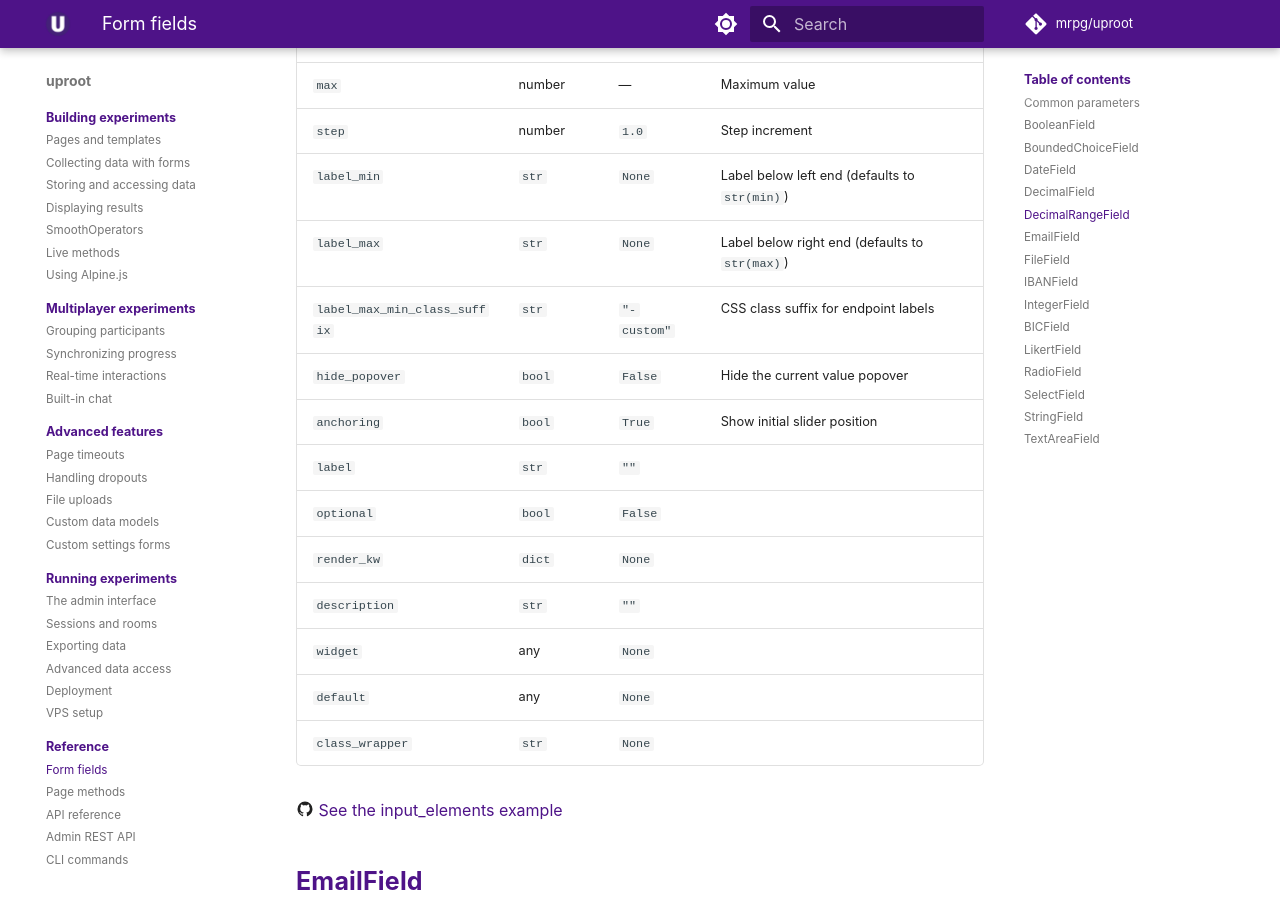
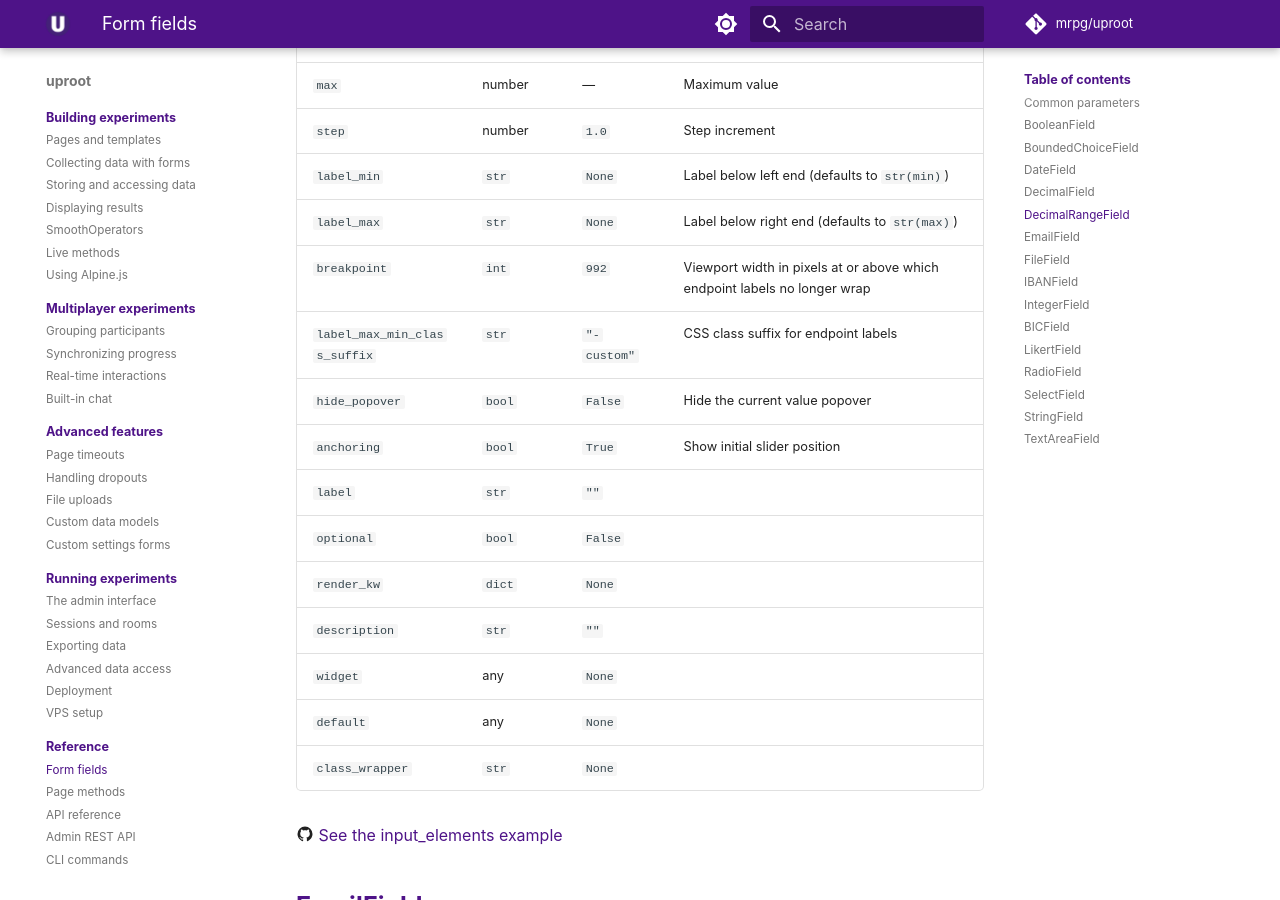
Before and after one commit to mrpg/uproot-docs, an MkDocs documentation site: the page built from docs/reference/fields.md, in a window 1280 px wide and 900 px high, scrolled down 4130 px. Built offline with MkDocs 1.6.1 and Material for MkDocs 9.7.7, drawn with Linux system fonts in a browser that asks for light colours; some web fonts are replaced; comment, search, counter and statistics services are not loaded.

Commit message:
Document breakpoints (https://github.com/mrpg/uproot/commit/40ca0dcb09455bc9d67c14d17b29bafb01031ed7)

```diff
--- a/docs/reference/fields.md
+++ b/docs/reference/fields.md
@@ -135,6 +135,7 @@ confidence=DecimalRangeField(
 | `step` | number | `1.0` | Step increment |
 | `label_min` | `str` | `None` | Label below left end (defaults to `str(min)`) |
 | `label_max` | `str` | `None` | Label below right end (defaults to `str(max)`) |
+| `breakpoint` | `int` | `992` | Viewport width in pixels at or above which endpoint labels no longer wrap |
 | `label_max_min_class_suffix` | `str` | `"-custom"` | CSS class suffix for endpoint labels |
 | `hide_popover` | `bool` | `False` | Hide the current value popover |
 | `anchoring` | `bool` | `True` | Show initial slider position |
```
